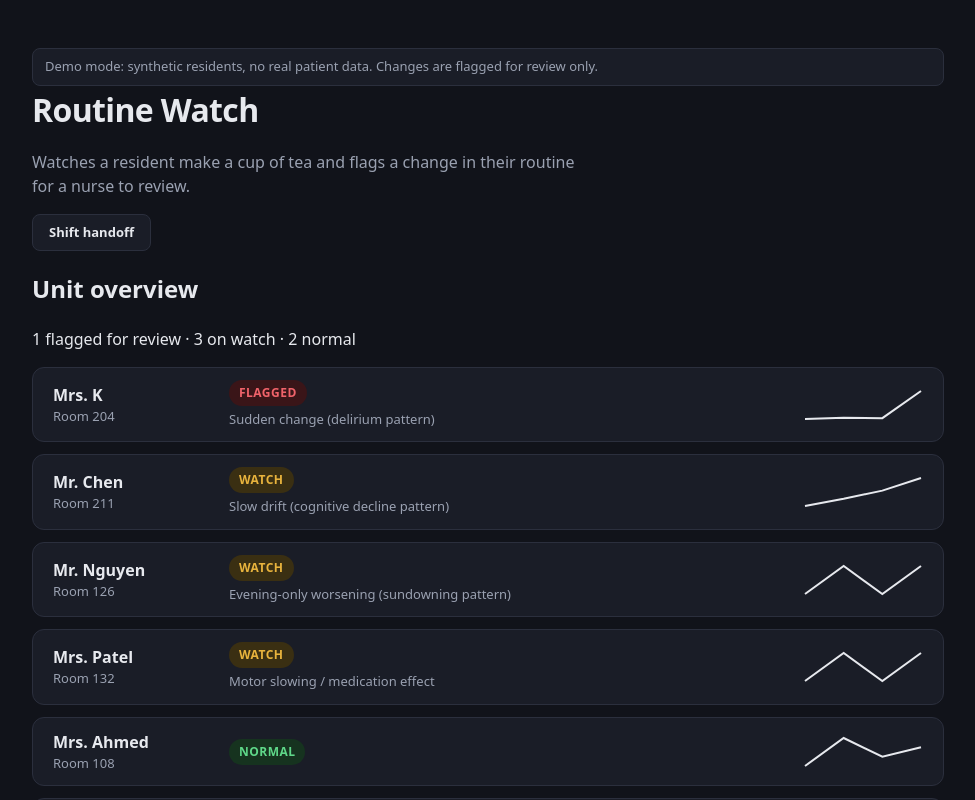
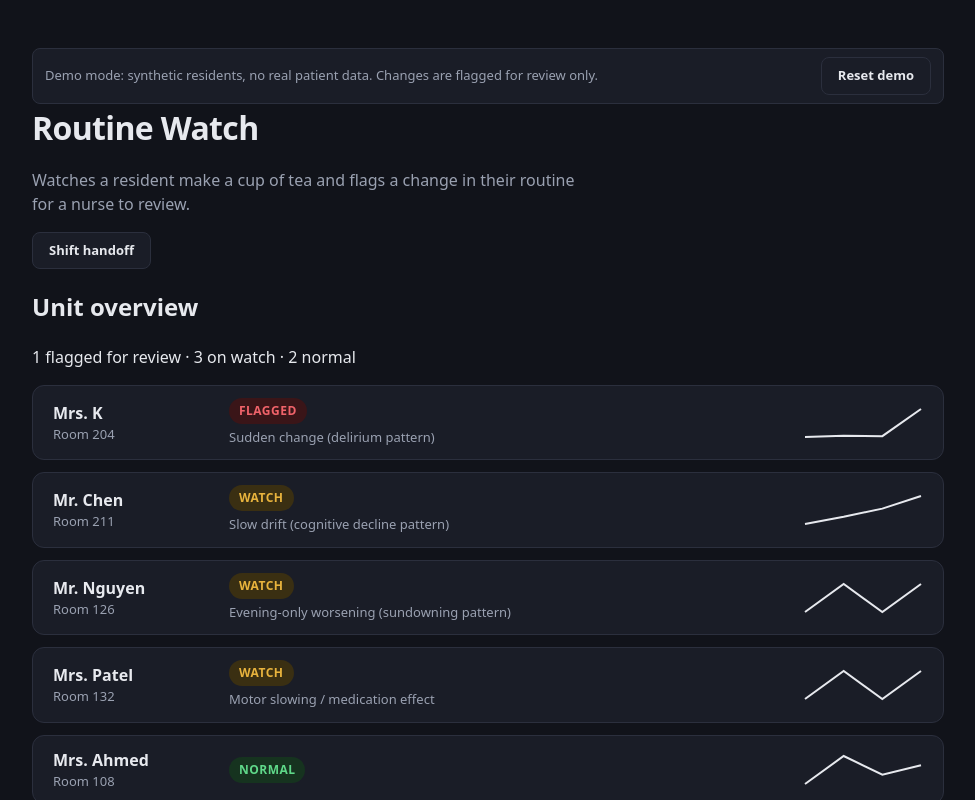
Before and after one commit to IanLeung12/routinely, a React (Vite) app in the folder web/: page / in a window 1280 px wide. Shown: the top 800 px of the page, without its empty margins (152-1127 px from the left). Built offline with nearby package versions, Linux system fonts and the light colour scheme; no server answers.

Commit message:
T189: add Reset demo button to demo banner
POSTs /demo/reset and reloads the page on success; shows inline
error text without throwing on a non-2xx response or network error.

```diff
--- a/web/src/ui/DemoBanner.tsx
+++ b/web/src/ui/DemoBanner.tsx
@@ -1,4 +1,28 @@
-export function DemoBanner({ onDismiss }: { onDismiss?: () => void }) {
+import { useState } from 'react'
+import { apiUrl } from '../config.ts'
+
+async function defaultReset() {
+  const response = await fetch(`${apiUrl}/demo/reset`, { method: 'POST' })
+  if (!response.ok) throw new Error(`demo reset failed: ${response.status}`)
+  window.location.reload()
+}
+
+export function DemoBanner({ onDismiss, onReset = defaultReset }: { onDismiss?: () => void; onReset?: () => Promise<void> }) {
+  const [resetting, setResetting] = useState(false)
+  const [resetError, setResetError] = useState(false)
+
+  async function handleReset() {
+    setResetting(true)
+    setResetError(false)
+    try {
+      await onReset()
+    } catch {
+      setResetError(true)
+    } finally {
+      setResetting(false)
+    }
+  }
+
   return (
     <div role="note" style={{
       display: 'flex', alignItems: 'center', justifyContent: 'space-between',
@@ -8,7 +32,13 @@ export function DemoBanner({ onDismiss }: { onDismiss?: () => void }) {
       fontSize: 'var(--text-sm)',
     }}>
       <span>Demo mode: synthetic residents, no real patient data. Changes are flagged for review only.</span>
-      {onDismiss && <button type="button" className="btn btn--secondary" onClick={onDismiss}>Dismiss</button>}
+      <div style={{ display: 'flex', alignItems: 'center', gap: 'var(--space-2)' }}>
+        {resetError && <span>Couldn&apos;t reset the demo</span>}
+        <button type="button" className="btn btn--secondary" onClick={handleReset} disabled={resetting}>
+          Reset demo
+        </button>
+        {onDismiss && <button type="button" className="btn btn--secondary" onClick={onDismiss}>Dismiss</button>}
+      </div>
     </div>
   )
 }
```
Also changed, not shown: 1 other file (tests, documents, lock files or other folders).
